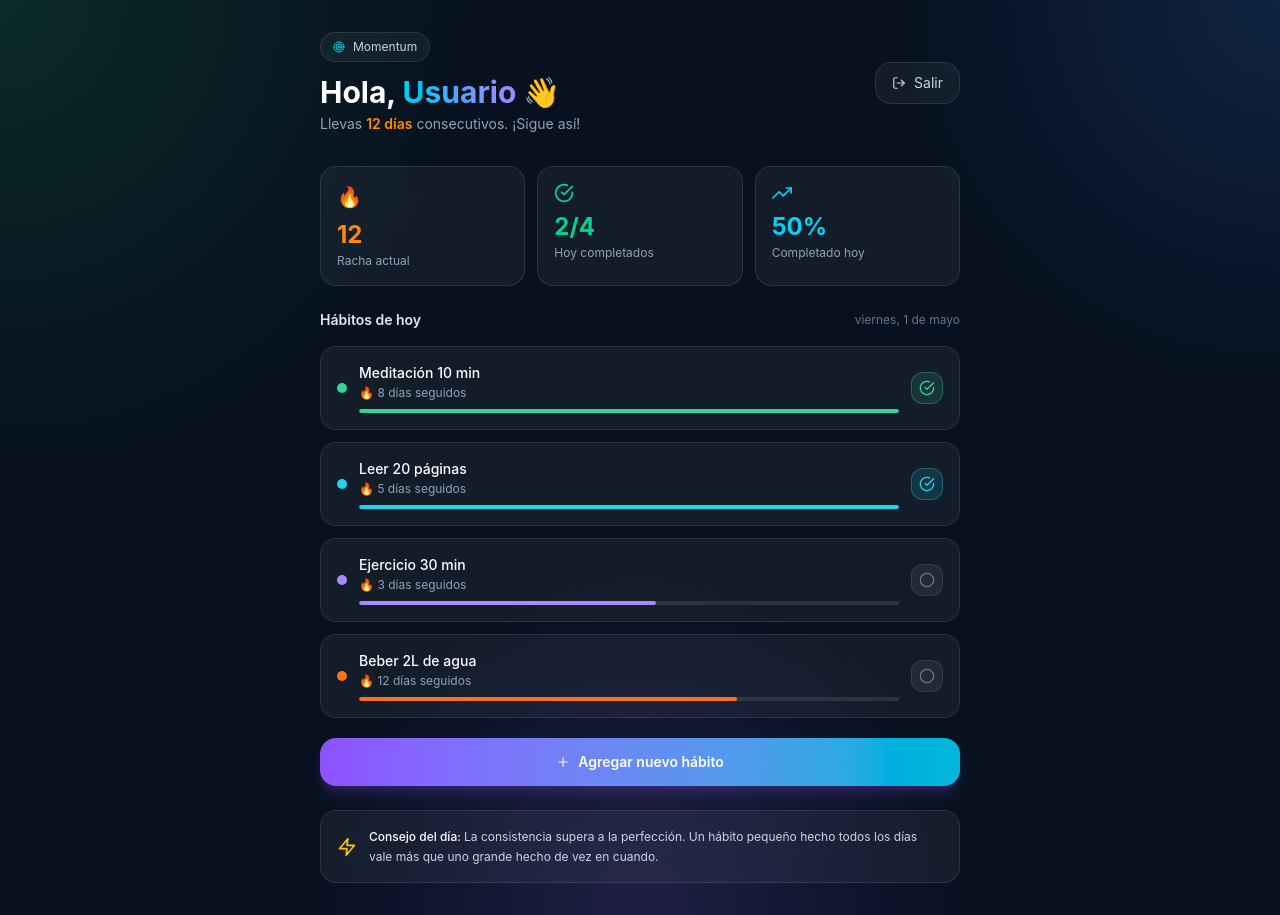
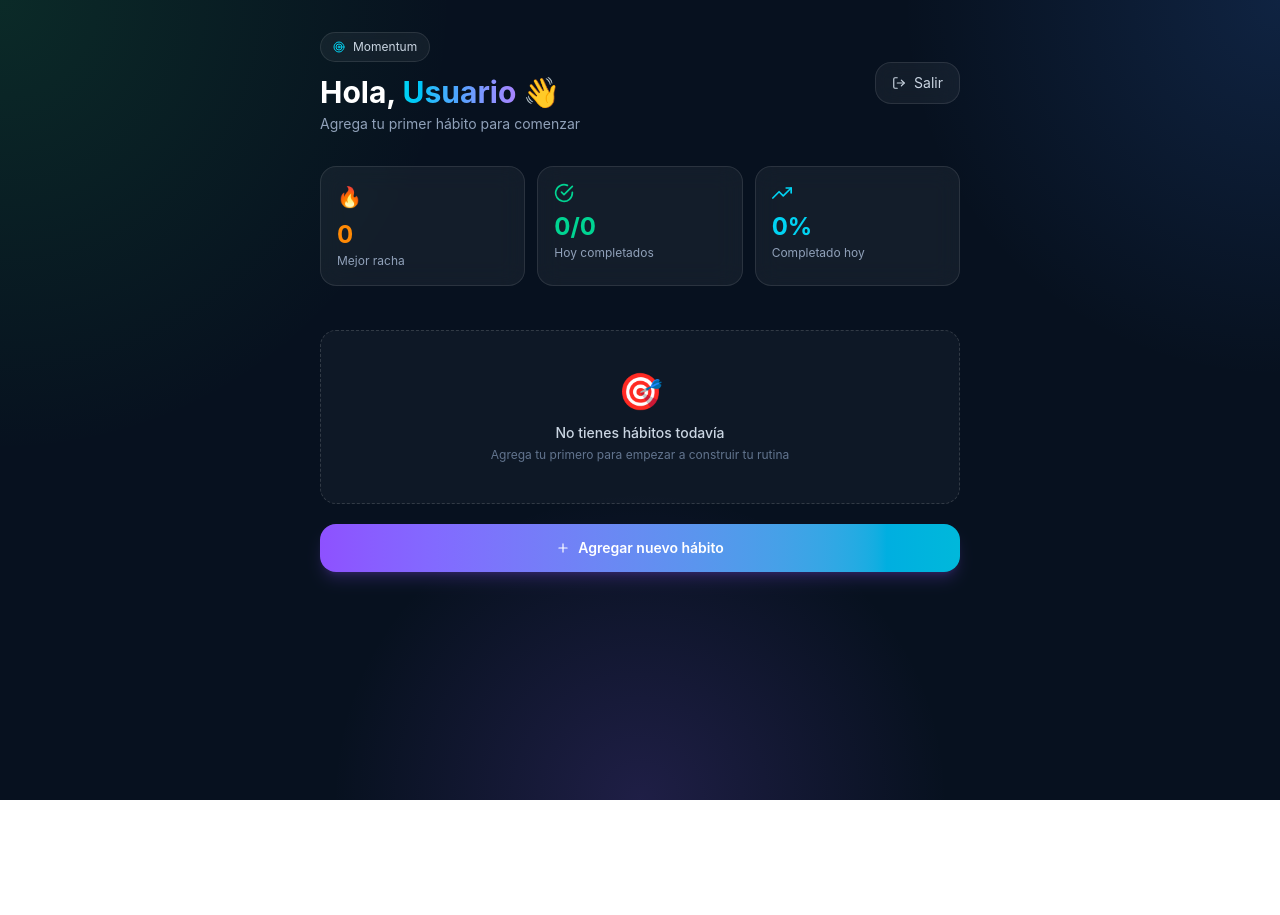
Before and after one commit to Jhoan-pro/Momentum, a React (Vite) app: page /home in a window 1280 px wide. After the commit the page ends 800 px from the top, so only its background shows below. Built offline with nearby package versions, Linux system fonts and the light colour scheme.

Commit message:
mejora de home, agregar, editar y eliminar

```diff
--- a/src/component/Home.tsx
+++ b/src/component/Home.tsx
@@ -1,6 +1,6 @@
-import React, { useState } from "react";
+import React, { useState, useEffect } from "react";
 import { useNavigate } from "react-router-dom";
-import { motion } from "framer-motion";
+import { motion, AnimatePresence } from "framer-motion";
 import {
   FiTarget,
   FiTrendingUp,
@@ -9,6 +9,10 @@ import {
   FiLogOut,
   FiZap,
   FiCircle,
+  FiTrash2,
+  FiEdit2,
+  FiCheck,
+  FiX,
 } from "react-icons/fi";
 
 interface Habit {
@@ -17,53 +21,91 @@ interface Habit {
   streak: number;
   completed: boolean;
   color: string;
-  progress: number;
+  lastCompletedDate: string | null;
 }
 
-const INITIAL_HABITS: Habit[] = [
-  { id: 1, name: "Meditación 10 min", streak: 8, completed: true, color: "#34d399", progress: 100 },
-  { id: 2, name: "Leer 20 páginas", streak: 5, completed: true, color: "#22d3ee", progress: 100 },
-  { id: 3, name: "Ejercicio 30 min", streak: 3, completed: false, color: "#a78bfa", progress: 55 },
-  { id: 4, name: "Beber 2L de agua", streak: 12, completed: false, color: "#f97316", progress: 70 },
-];
+const COLORS = ["#34d399", "#22d3ee", "#a78bfa", "#f97316", "#f472b6", "#60a5fa"];
+const TODAY = new Date().toISOString().split("T")[0];
+
+const loadHabits = (): Habit[] => {
+  try {
+    return JSON.parse(localStorage.getItem("habits") ?? "[]");
+  } catch {
+    return [];
+  }
+};
+
+const saveHabits = (habits: Habit[]) => {
+  localStorage.setItem("habits", JSON.stringify(habits));
+};
 
 export const Home: React.FC = () => {
-  const [habits, setHabits] = useState<Habit[]>(INITIAL_HABITS);
+  const [habits, setHabits] = useState<Habit[]>(loadHabits);
   const [showInput, setShowInput] = useState(false);
-  const [newHabit, setNewHabit] = useState("");
+  const [newHabitName, setNewHabitName] = useState("");
+  const [editingId, setEditingId] = useState<number | null>(null);
+  const [editingName, setEditingName] = useState("");
   const navigate = useNavigate();
 
-  const userData = JSON.parse(localStorage.getItem("user_data") || "{}");
+  const userData = JSON.parse(localStorage.getItem("user_data") ?? "{}");
   const firstName = userData.name?.split(" ")[0] ?? "Usuario";
 
-  const completedToday = habits.filter((h) => h.completed).length;
-  const streak = 12;
-  const weeklyRate = Math.round((completedToday / habits.length) * 100);
+  useEffect(() => {
+    saveHabits(habits);
+  }, [habits]);
+
+  const completedToday = habits.filter((h) => h.completed && h.lastCompletedDate === TODAY).length;
+  const maxStreak = habits.length > 0 ? Math.max(...habits.map((h) => h.streak), 0) : 0;
+  const weeklyRate = habits.length > 0 ? Math.round((completedToday / habits.length) * 100) : 0;
 
   const toggleHabit = (id: number) => {
     setHabits((prev) =>
-      prev.map((h) =>
-        h.id === id ? { ...h, completed: !h.completed, progress: !h.completed ? 100 : 50 } : h
-      )
+      prev.map((h) => {
+        if (h.id !== id) return h;
+        const isCompleting = !(h.completed && h.lastCompletedDate === TODAY);
+        return {
+          ...h,
+          completed: isCompleting,
+          lastCompletedDate: isCompleting ? TODAY : null,
+          streak: isCompleting ? h.streak + 1 : Math.max(0, h.streak - 1),
+        };
+      })
     );
   };
 
   const addHabit = () => {
-    if (!newHabit.trim()) return;
-    const colors = ["#34d399", "#22d3ee", "#a78bfa", "#f97316", "#f472b6"];
+    if (!newHabitName.trim()) return;
     setHabits((prev) => [
       ...prev,
       {
         id: Date.now(),
-        name: newHabit.trim(),
+        name: newHabitName.trim(),
         streak: 0,
         completed: false,
-        color: colors[prev.length % colors.length],
-        progress: 0,
+        color: COLORS[prev.length % COLORS.length],
+        lastCompletedDate: null,
       },
     ]);
-    setNewHabit("");
+    setNewHabitName("");
     setShowInput(false);
+  };
+
+  const deleteHabit = (id: number) => {
+    setHabits((prev) => prev.filter((h) => h.id !== id));
+  };
+
+  const startEdit = (habit: Habit) => {
+    setEditingId(habit.id);
+    setEditingName(habit.name);
+  };
+
+  const confirmEdit = (id: number) => {
+    if (!editingName.trim()) return;
+    setHabits((prev) =>
+      prev.map((h) => (h.id === id ? { ...h, name: editingName.trim() } : h))
+    );
+    setEditingId(null);
+    setEditingName("");
   };
 
   const handleLogout = () => {
@@ -71,15 +113,15 @@ export const Home: React.FC = () => {
     navigate("/");
   };
 
-  const container = { hidden: {}, show: { transition: { staggerChildren: 0.08 } } };
-  const item = { hidden: { opacity: 0, y: 16 }, show: { opacity: 1, y: 0 } };
+  const container = { hidden: {}, show: { transition: { staggerChildren: 0.07 } } };
+  const item = { hidden: { opacity: 0, y: 14 }, show: { opacity: 1, y: 0 } };
 
   return (
     <div className="min-h-screen bg-[#07111f] text-white relative overflow-hidden">
-      {/* Background radial gradients — mismo estilo que Login/CreateAccount */}
       <div className="absolute inset-0 bg-[radial-gradient(circle_at_top_left,_rgba(34,197,94,0.14),_transparent_30%),radial-gradient(circle_at_top_right,_rgba(59,130,246,0.16),_transparent_25%),radial-gradient(circle_at_bottom,_rgba(139,92,246,0.18),_transparent_30%)]" />
 
       <div className="relative z-10 max-w-2xl mx-auto px-4 py-8">
+
         {/* Header */}
         <motion.div
           initial={{ opacity: 0, y: -16 }}
@@ -100,7 +142,11 @@ export const Home: React.FC = () => {
               👋
             </h1>
             <p className="text-slate-400 text-sm mt-1">
-              Llevas <span className="text-orange-400 font-semibold">{streak} días</span> consecutivos. ¡Sigue así!
+              {habits.length === 0
+                ? "Agrega tu primer hábito para comenzar"
+                : completedToday === habits.length
+                ? "¡Completaste todos tus hábitos hoy! 🎉"
+                : `Te faltan ${habits.length - completedToday} hábito${habits.length - completedToday !== 1 ? "s" : ""} por hoy`}
             </p>
           </div>
 
@@ -123,9 +169,19 @@ export const Home: React.FC = () => {
           className="grid grid-cols-3 gap-3 mb-6"
         >
           {[
-            { icon: "🔥", value: streak, label: "Racha actual", color: "text-orange-400" },
-            { icon: <FiCheckCircle />, value: `${completedToday}/${habits.length}`, label: "Hoy completados", color: "text-emerald-400" },
-            { icon: <FiTrendingUp />, value: `${weeklyRate}%`, label: "Completado hoy", color: "text-cyan-400" },
+            { icon: "🔥", value: maxStreak, label: "Mejor racha", color: "text-orange-400" },
+            {
+              icon: <FiCheckCircle />,
+              value: `${completedToday}/${habits.length}`,
+              label: "Hoy completados",
+              color: "text-emerald-400",
+            },
+            {
+              icon: <FiTrendingUp />,
+              value: `${weeklyRate}%`,
+              label: "Completado hoy",
+              color: "text-cyan-400",
+            },
           ].map((stat, i) => (
             <motion.div
               key={i}
@@ -140,10 +196,18 @@ export const Home: React.FC = () => {
         </motion.div>
 
         {/* Habits list */}
+        {habits.length > 0 && (
           <div className="mb-4 flex items-center justify-between">
             <h2 className="text-sm font-semibold text-slate-200">Hábitos de hoy</h2>
-          <span className="text-xs text-slate-500">{new Date().toLocaleDateString("es-CO", { weekday: "long", day: "numeric", month: "long" })}</span>
+            <span className="text-xs text-slate-500">
+              {new Date().toLocaleDateString("es-CO", {
+                weekday: "long",
+                day: "numeric",
+                month: "long",
+              })}
+            </span>
           </div>
+        )}
 
         <motion.div
           variants={container}
@@ -151,61 +215,135 @@ export const Home: React.FC = () => {
           animate="show"
           className="flex flex-col gap-3 mb-5"
         >
-          {habits.map((habit) => (
+          <AnimatePresence>
+            {habits.map((habit) => {
+              const isCompletedToday = habit.completed && habit.lastCompletedDate === TODAY;
+              const isEditing = editingId === habit.id;
+
+              return (
                 <motion.div
                   key={habit.id}
                   variants={item}
+                  exit={{ opacity: 0, x: -20, transition: { duration: 0.2 } }}
+                  layout
                   className="rounded-2xl border border-white/10 bg-white/5 p-4 backdrop-blur-md"
                 >
                   <div className="flex items-center gap-3">
-                <div className="w-2.5 h-2.5 rounded-full flex-shrink-0" style={{ background: habit.color }} />
+                    <div
+                      className="w-2.5 h-2.5 rounded-full flex-shrink-0"
+                      style={{ background: habit.color }}
+                    />
+
                     <div className="flex-1 min-w-0">
-                  <p className="text-sm font-medium truncate">{habit.name}</p>
+                      {isEditing ? (
+                        <div className="flex items-center gap-2">
+                          <input
+                            autoFocus
+                            value={editingName}
+                            onChange={(e) => setEditingName(e.target.value)}
+                            onKeyDown={(e) => {
+                              if (e.key === "Enter") confirmEdit(habit.id);
+                              if (e.key === "Escape") setEditingId(null);
+                            }}
+                            className="flex-1 bg-transparent text-sm text-white outline-none border-b border-white/20 pb-0.5"
+                          />
+                          <button onClick={() => confirmEdit(habit.id)} className="text-emerald-400 hover:text-emerald-300">
+                            <FiCheck size={14} />
+                          </button>
+                          <button onClick={() => setEditingId(null)} className="text-slate-400 hover:text-slate-300">
+                            <FiX size={14} />
+                          </button>
+                        </div>
+                      ) : (
+                        <p className={`text-sm font-medium truncate ${isCompletedToday ? "line-through text-slate-400" : ""}`}>
+                          {habit.name}
+                        </p>
+                      )}
                       <p className="text-xs text-slate-400 mt-0.5">
-                    {habit.streak > 0 ? `🔥 ${habit.streak} días seguidos` : "⚡ Pendiente hoy"}
+                        {habit.streak > 0 ? `🔥 ${habit.streak} días seguidos` : "⚡ Sin racha aún"}
                       </p>
                       <div className="mt-2 h-1 rounded-full bg-white/10 overflow-hidden">
                         <motion.div
-                      initial={{ width: 0 }}
-                      animate={{ width: `${habit.progress}%` }}
-                      transition={{ duration: 0.6, delay: 0.2 }}
+                          animate={{ width: isCompletedToday ? "100%" : "0%" }}
+                          transition={{ duration: 0.5 }}
                           className="h-full rounded-full"
                           style={{ background: habit.color }}
                         />
                       </div>
                     </div>
 
+                    {/* Actions */}
+                    {!isEditing && (
+                      <div className="flex items-center gap-1.5 flex-shrink-0">
+                        <motion.button
+                          whileHover={{ scale: 1.1 }}
+                          whileTap={{ scale: 0.9 }}
+                          onClick={() => startEdit(habit)}
+                          className="w-7 h-7 rounded-lg flex items-center justify-center text-slate-400 hover:text-cyan-400 hover:bg-cyan-400/10 transition"
+                        >
+                          <FiEdit2 size={13} />
+                        </motion.button>
+                        <motion.button
+                          whileHover={{ scale: 1.1 }}
+                          whileTap={{ scale: 0.9 }}
+                          onClick={() => deleteHabit(habit.id)}
+                          className="w-7 h-7 rounded-lg flex items-center justify-center text-slate-400 hover:text-red-400 hover:bg-red-400/10 transition"
+                        >
+                          <FiTrash2 size={13} />
+                        </motion.button>
                         <motion.button
                           whileHover={{ scale: 1.1 }}
                           whileTap={{ scale: 0.9 }}
                           onClick={() => toggleHabit(habit.id)}
-                  className="w-8 h-8 rounded-xl flex items-center justify-center flex-shrink-0 transition"
+                          className="w-8 h-8 rounded-xl flex items-center justify-center transition"
                           style={{
-                    background: habit.completed ? `${habit.color}22` : "rgba(255,255,255,0.06)",
-                    border: `1px solid ${habit.completed ? habit.color + "55" : "rgba(255,255,255,0.1)"}`,
-                    color: habit.completed ? habit.color : "#64748b",
+                            background: isCompletedToday ? `${habit.color}22` : "rgba(255,255,255,0.06)",
+                            border: `1px solid ${isCompletedToday ? habit.color + "55" : "rgba(255,255,255,0.1)"}`,
+                            color: isCompletedToday ? habit.color : "#64748b",
                           }}
                         >
-                  {habit.completed ? <FiCheckCircle /> : <FiCircle />}
+                          {isCompletedToday ? <FiCheckCircle size={15} /> : <FiCircle size={15} />}
                         </motion.button>
                       </div>
+                    )}
+                  </div>
                 </motion.div>
-          ))}
+              );
+            })}
+          </AnimatePresence>
         </motion.div>
 
-        {/* Add habit */}
+        {/* Empty state */}
+        {habits.length === 0 && (
+          <motion.div
+            initial={{ opacity: 0 }}
+            animate={{ opacity: 1 }}
+            className="rounded-2xl border border-dashed border-white/15 bg-white/3 p-10 text-center mb-5"
+          >
+            <div className="text-4xl mb-3">🎯</div>
+            <p className="text-slate-300 font-medium text-sm">No tienes hábitos todavía</p>
+            <p className="text-slate-500 text-xs mt-1">Agrega tu primero para empezar a construir tu rutina</p>
+          </motion.div>
+        )}
+
+        {/* Add habit input */}
+        <AnimatePresence>
           {showInput && (
             <motion.div
               initial={{ opacity: 0, y: 8 }}
               animate={{ opacity: 1, y: 0 }}
+              exit={{ opacity: 0, y: 8 }}
               className="rounded-2xl border border-white/10 bg-white/5 p-4 backdrop-blur-md mb-3"
             >
               <input
                 autoFocus
                 type="text"
-              value={newHabit}
-              onChange={(e) => setNewHabit(e.target.value)}
-              onKeyDown={(e) => e.key === "Enter" && addHabit()}
+                value={newHabitName}
+                onChange={(e) => setNewHabitName(e.target.value)}
+                onKeyDown={(e) => {
+                  if (e.key === "Enter") addHabit();
+                  if (e.key === "Escape") setShowInput(false);
+                }}
                 placeholder="Nombre del nuevo hábito..."
                 className="w-full bg-transparent text-sm text-white placeholder:text-slate-500 outline-none"
               />
@@ -219,7 +357,7 @@ export const Home: React.FC = () => {
                 </motion.button>
                 <motion.button
                   whileTap={{ scale: 0.97 }}
-                onClick={() => setShowInput(false)}
+                  onClick={() => { setShowInput(false); setNewHabitName(""); }}
                   className="rounded-xl border border-white/10 bg-white/5 px-4 py-2 text-xs text-slate-300"
                 >
                   Cancelar
@@ -227,6 +365,7 @@ export const Home: React.FC = () => {
               </div>
             </motion.div>
           )}
+        </AnimatePresence>
 
         {!showInput && (
           <motion.button
@@ -241,18 +380,20 @@ export const Home: React.FC = () => {
         )}
 
         {/* Motivational footer */}
+        {habits.length > 0 && (
           <motion.div
             initial={{ opacity: 0 }}
             animate={{ opacity: 1 }}
-          transition={{ delay: 0.5 }}
-          className="mt-6 rounded-2xl border border-white/10 bg-white/5 p-4 backdrop-blur-md flex items-center gap-3"
+            transition={{ delay: 0.4 }}
+            className="mt-5 rounded-2xl border border-white/10 bg-white/5 p-4 backdrop-blur-md flex items-center gap-3"
           >
             <FiZap className="text-yellow-400 text-xl flex-shrink-0" />
             <p className="text-xs text-slate-300 leading-relaxed">
-            <span className="text-white font-medium">Consejo del día: </span>
+              <span className="text-white font-medium">Consejo: </span>
               La consistencia supera a la perfección. Un hábito pequeño hecho todos los días vale más que uno grande hecho de vez en cuando.
             </p>
           </motion.div>
+        )}
       </div>
     </div>
   );
```
Lines whose indentation alone changed are shown as unchanged.
